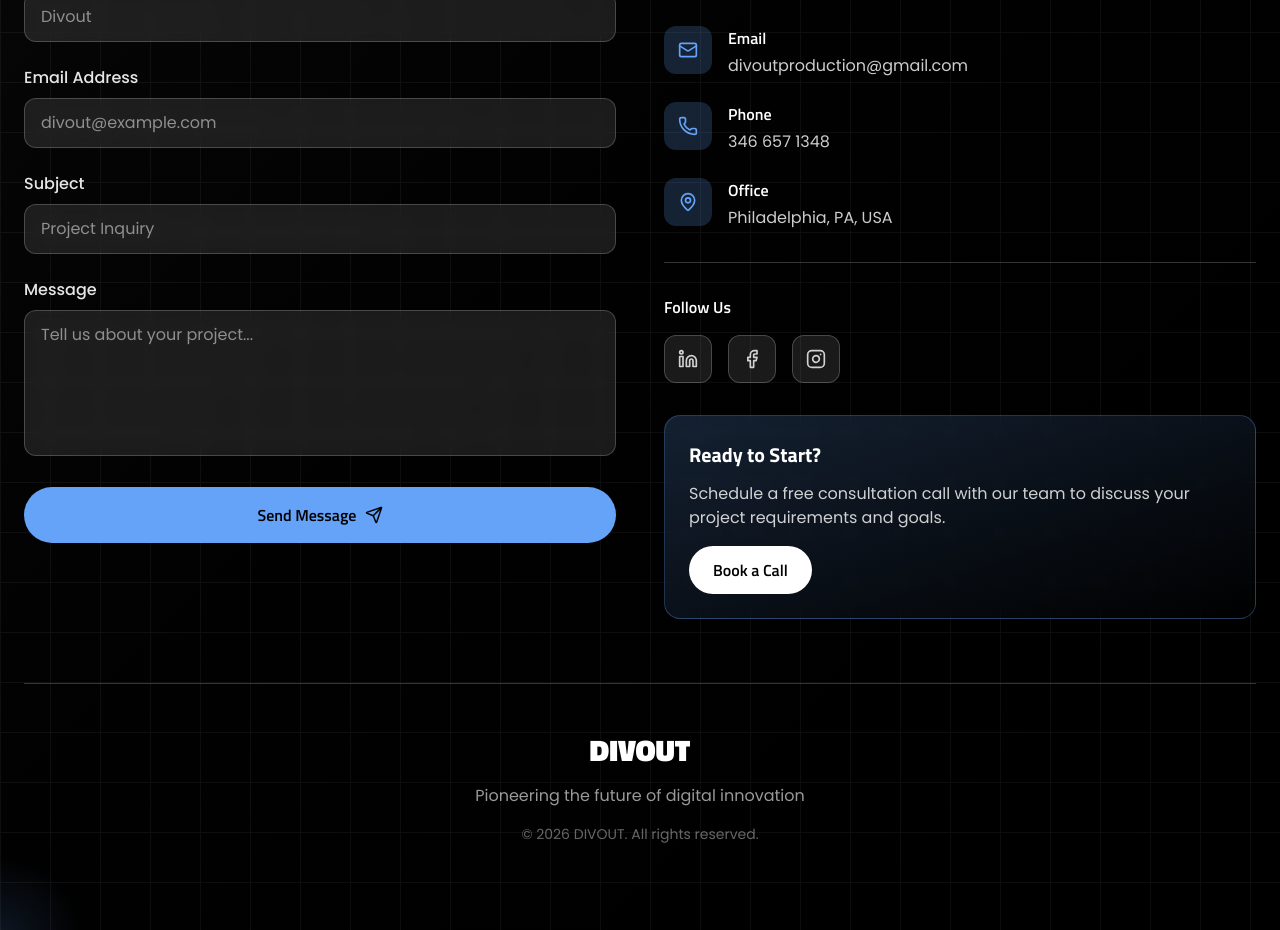
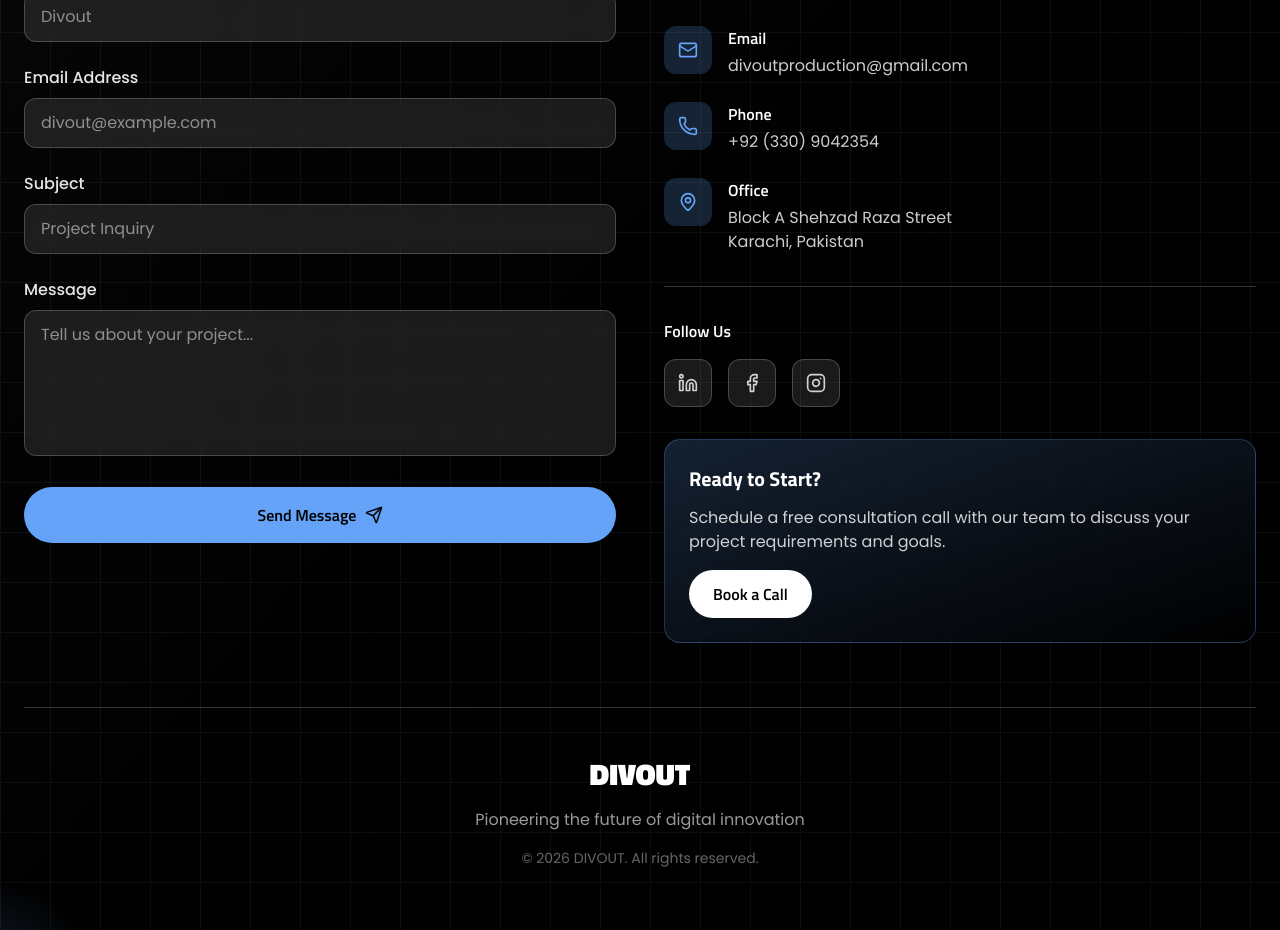
Before and after one commit to Daniyal2513/Divout, a React (Vite) app: page / in a window 1280 px wide. Shown: the part 7020-7950 px from the top of the page. Built offline with nearby package versions, Linux system fonts and the light colour scheme.

Commit message:
change to previous data in contact form

```diff
--- a/src/app/components/ContactSection.tsx
+++ b/src/app/components/ContactSection.tsx
@@ -185,7 +185,7 @@ export function ContactSection() {
                   </div>
                   <div>
                     <div className="mb-1" style={{ fontFamily: 'var(--font-primary)', fontWeight: 600 }}>Phone</div>
-                    <div className="text-white/80" style={{ fontFamily: 'var(--font-secondary)' }}> 346 657 1348</div>
+                    <div className="text-white/80" style={{ fontFamily: 'var(--font-secondary)' }}>+92 (330) 9042354</div>
                   </div>
                 </div>
 
@@ -195,7 +195,7 @@ export function ContactSection() {
                   </div>
                   <div>
                     <div className="mb-1" style={{ fontFamily: 'var(--font-primary)', fontWeight: 600 }}>Office</div>
-                    <div className="text-white/80" style={{ fontFamily: 'var(--font-secondary)' }}>Philadelphia, PA, USA</div>
+                    <div className="text-white/80" style={{ fontFamily: 'var(--font-secondary)' }}>Block A Shehzad Raza Street<br />Karachi, Pakistan</div>
                   </div>
                 </div>
               </div>
```
